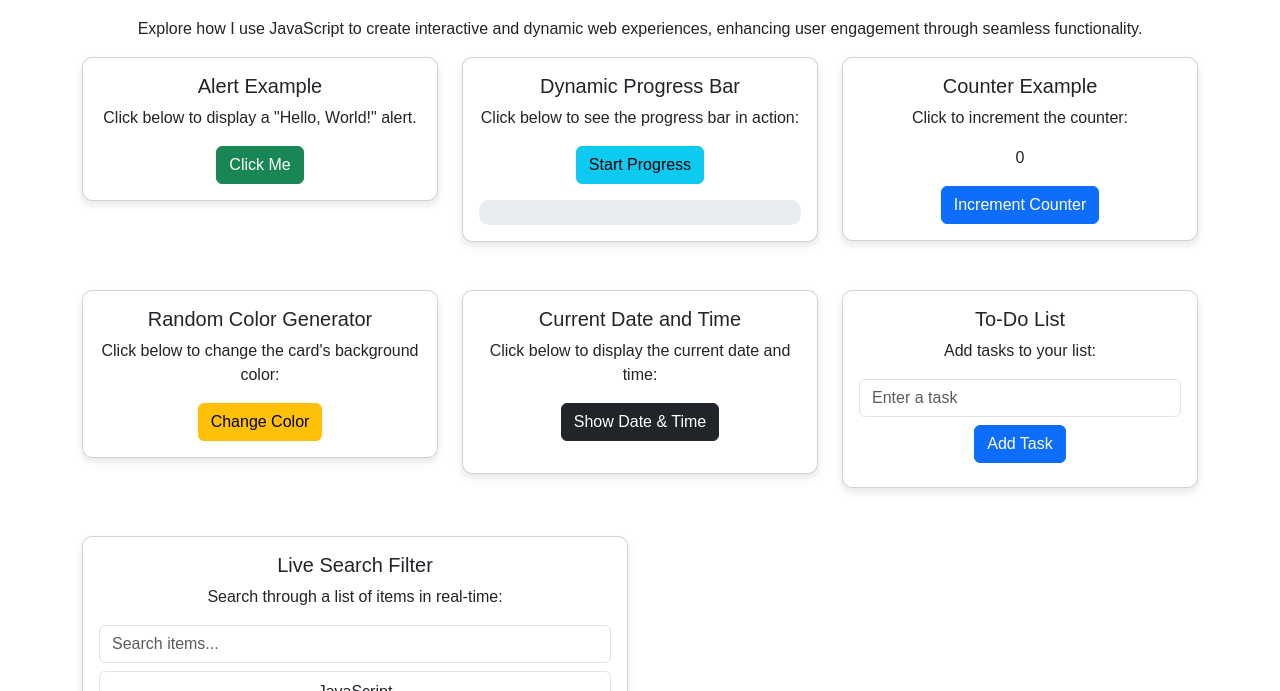
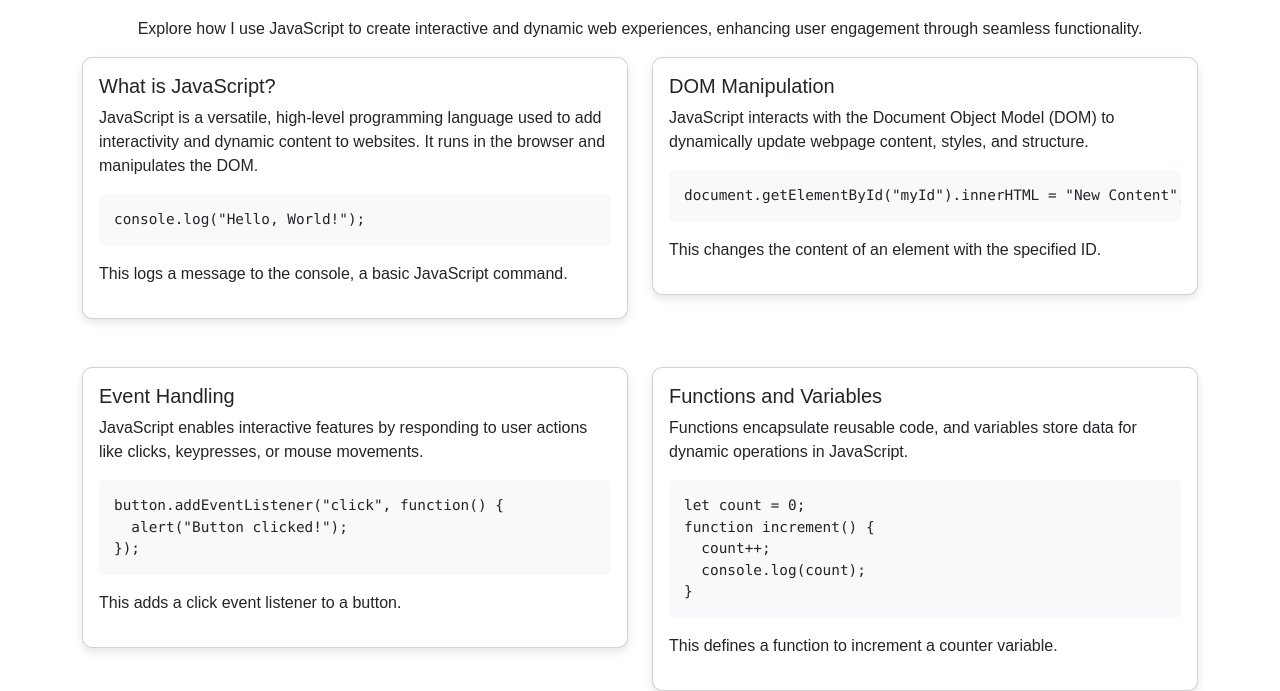
Before and after one commit to Rajib-Baral/AssignmentOne, a plain HTML site: page javascript.html in a window 1280 px wide. Shown: the part 261-952 px from the top of the page. Drawn offline with nearby package versions, Linux system fonts and the light colour scheme.

Commit message:
Update javascript.html

```diff
--- a/javascript.html
+++ b/javascript.html
@@ -38,6 +38,58 @@
     <div class="container my-5">
       <h2 class="section-title">My JavaScript Skills</h2>
       <p class="text-center">Explore how I use JavaScript to create interactive and dynamic web experiences, enhancing user engagement through seamless functionality.</p>
+
+      <!-- JavaScript Theory Cards -->
+      <div class="row g-4 mb-5">
+        <div class="col-md-6">
+          <div class="card">
+            <div class="card-body">
+              <h5 class="card-title">What is JavaScript?</h5>
+              <p>JavaScript is a versatile, high-level programming language used to add interactivity and dynamic content to websites. It runs in the browser and manipulates the DOM.</p>
+              <pre><code>console.log("Hello, World!");</code></pre>
+              <p>This logs a message to the console, a basic JavaScript command.</p>
+            </div>
+          </div>
+        </div>
+        <div class="col-md-6">
+          <div class="card">
+            <div class="card-body">
+              <h5 class="card-title">DOM Manipulation</h5>
+              <p>JavaScript interacts with the Document Object Model (DOM) to dynamically update webpage content, styles, and structure.</p>
+              <pre><code>document.getElementById("myId").innerHTML = "New Content";</code></pre>
+              <p>This changes the content of an element with the specified ID.</p>
+            </div>
+          </div>
+        </div>
+      </div>
+      <div class="row g-4 mb-5">
+        <div class="col-md-6">
+          <div class="card">
+            <div class="card-body">
+              <h5 class="card-title">Event Handling</h5>
+              <p>JavaScript enables interactive features by responding to user actions like clicks, keypresses, or mouse movements.</p>
+              <pre><code>button.addEventListener("click", function() {
+  alert("Button clicked!");
+});</code></pre>
+              <p>This adds a click event listener to a button.</p>
+            </div>
+          </div>
+        </div>
+        <div class="col-md-6">
+          <div class="card">
+            <div class="card-body">
+              <h5 class="card-title">Functions and Variables</h5>
+              <p>Functions encapsulate reusable code, and variables store data for dynamic operations in JavaScript.</p>
+              <pre><code>let count = 0;
+function increment() {
+  count++;
+  console.log(count);
+}</code></pre>
+              <p>This defines a function to increment a counter variable.</p>
+            </div>
+          </div>
+        </div>
+      </div>
 
       <div class="row g-4">
         <!-- Alert Example -->
@@ -134,7 +186,6 @@
             </div>
           </div>
         </div>
-        </div>
       </div>
     </div>
   </main>
```
